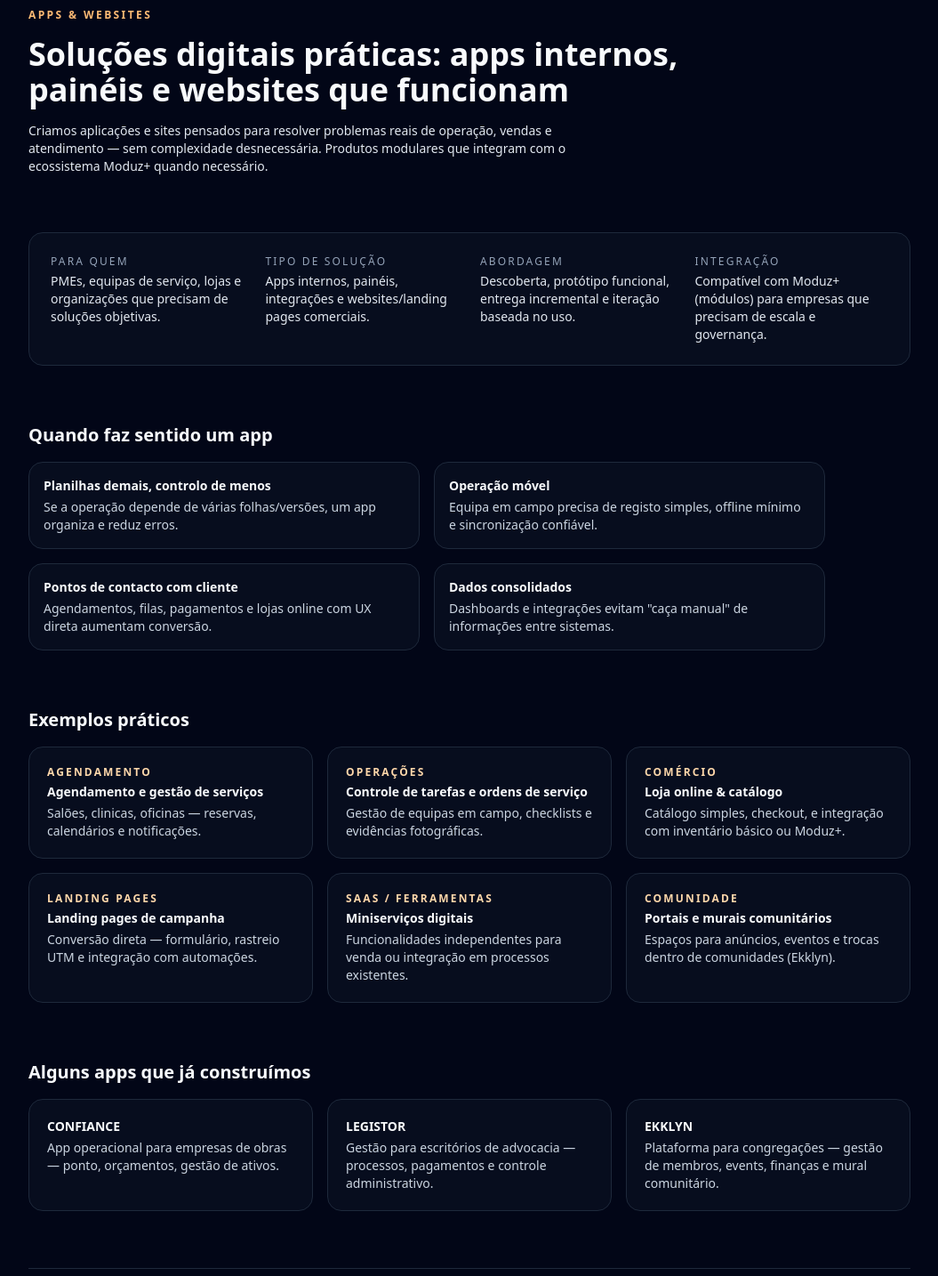
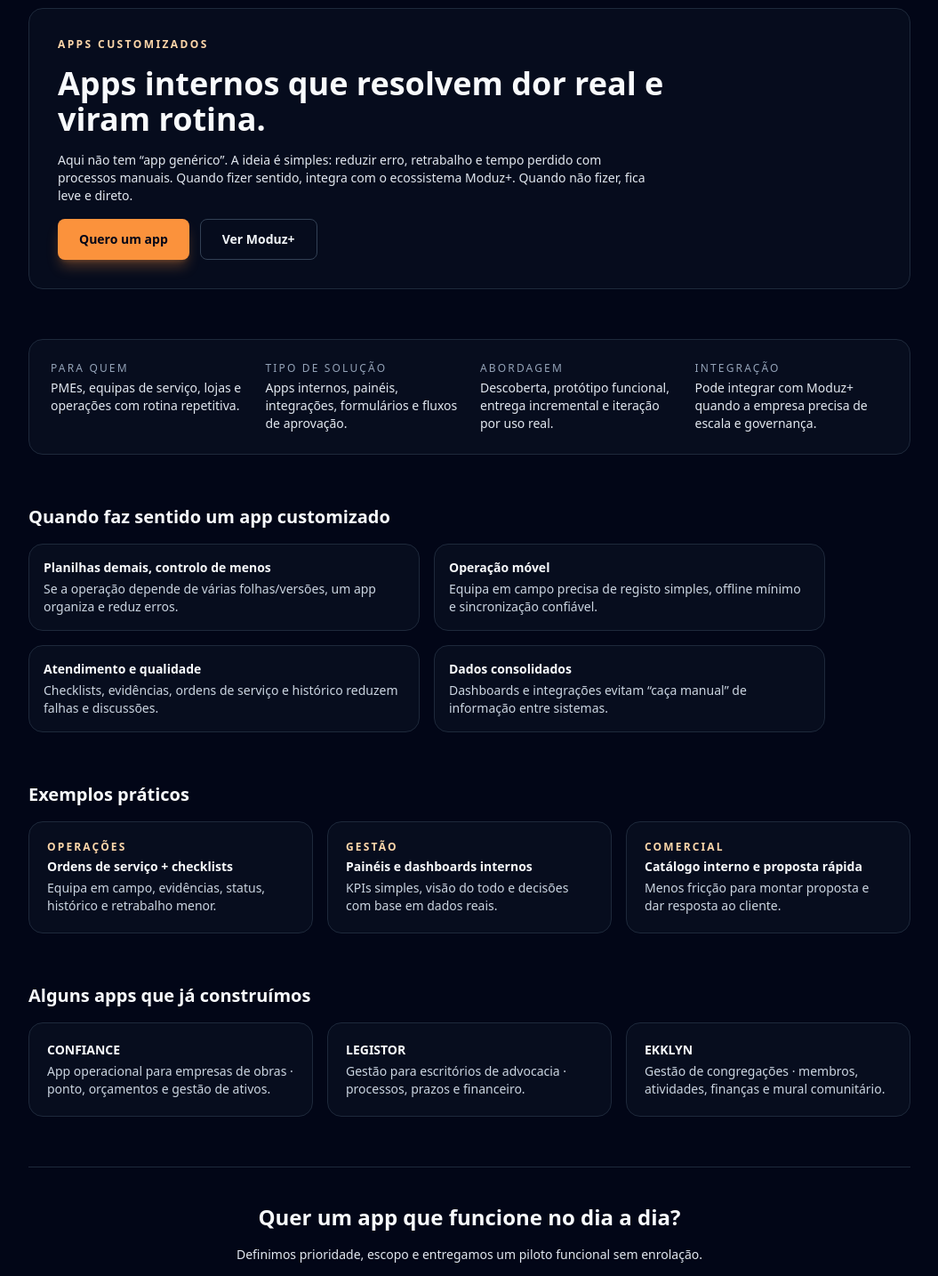
Before and after one commit to libertrendz/libertrendz-site, a Next.js app: page /apps in a window 1280 px wide. Shown: the part 140-1574 px from the top of the page at 89% size, without its empty margins (112-1167 px from the left). Built offline with nearby package versions, Linux system fonts and the light colour scheme.

Commit message:
Atualizar o page.tsx

```diff
--- a/app/apps/page.tsx
+++ b/app/apps/page.tsx
@@ -1,135 +1,206 @@
-import React from 'react';
-
+// app/apps/page.tsx
 export default function AppsPage() {
   return (
     <main className="min-h-[calc(100vh-5rem)] bg-slate-950 text-slate-50">
-      <section className="container-page py-12 lg:py-16 space-y-16">
-        {/* HERO */}
-        <div className="max-w-3xl space-y-4">
-          <p className="text-xs font-semibold uppercase tracking-[0.2em] text-accent-400">
-            Apps & Websites
-          </p>
-          <h1 className="text-3xl font-bold leading-tight md:text-4xl">
-            Soluções digitais práticas: apps internos, painéis e websites que funcionam
-          </h1>
-          <p className="text-sm text-slate-200 max-w-2xl">
-            Criamos aplicações e sites pensados para resolver problemas reais de operação,
-            vendas e atendimento — sem complexidade desnecessária. Produtos modulares que
-            integram com o ecossistema Moduz+ quando necessário.
-          </p>
+      <section className="container-page py-12 lg:py-16 space-y-14">
+        {/* HERO — mais vivo (tangerina) */}
+        <div className="relative overflow-hidden rounded-2xl border border-slate-800 bg-slate-900/35 p-8">
+          <div className="pointer-events-none absolute inset-0 bg-gradient-to-r from-accent-500/14 via-accent-400/8 to-transparent" />
+          <div className="relative z-10 max-w-3xl space-y-4">
+            <p className="text-xs font-semibold uppercase tracking-[0.2em] text-accent-300">
+              Apps customizados
+            </p>
+            <h1 className="text-3xl font-bold leading-tight md:text-4xl">
+              Apps internos que resolvem dor real e viram rotina.
+            </h1>
+            <p className="text-sm text-slate-200 max-w-2xl">
+              Aqui não tem “app genérico”. A ideia é simples: reduzir erro,
+              retrabalho e tempo perdido com processos manuais. Quando fizer
+              sentido, integra com o ecossistema Moduz+. Quando não fizer, fica
+              leve e direto.
+            </p>
+
+            <div className="mt-6 flex flex-wrap gap-3">
+              <a
+                href="/contato"
+                className="inline-flex items-center justify-center rounded-lg bg-accent-500 px-6 py-3 text-sm font-semibold text-slate-950 shadow-lg shadow-accent-500/30 transition hover:bg-accent-400"
+              >
+                Quero um app
+              </a>
+              <a
+                href="/moduz"
+                className="inline-flex items-center justify-center rounded-lg border border-slate-700 px-6 py-3 text-sm font-semibold text-slate-100 transition hover:border-slate-500 hover:bg-slate-900/60"
+              >
+                Ver Moduz+
+              </a>
+            </div>
+          </div>
         </div>
 
-        {/* RESUMO EM CARDS (EXEMPLOS PRÁTICOS) */}
+        {/* RESUMO */}
         <div className="grid gap-6 rounded-2xl border border-slate-800 bg-slate-900/40 p-6 md:grid-cols-4">
           <div>
-            <p className="text-xs uppercase tracking-[0.18em] text-slate-400">Para quem</p>
-            <p className="mt-1 text-sm text-slate-200">PMEs, equipas de serviço, lojas e organizações que precisam de soluções objetivas.</p>
+            <p className="text-xs uppercase tracking-[0.18em] text-slate-400">
+              Para quem
+            </p>
+            <p className="mt-1 text-sm text-slate-200">
+              PMEs, equipas de serviço, lojas e operações com rotina repetitiva.
+            </p>
           </div>
           <div>
-            <p className="text-xs uppercase tracking-[0.18em] text-slate-400">Tipo de solução</p>
-            <p className="mt-1 text-sm text-slate-200">Apps internos, painéis, integrações e websites/landing pages comerciais.</p>
+            <p className="text-xs uppercase tracking-[0.18em] text-slate-400">
+              Tipo de solução
+            </p>
+            <p className="mt-1 text-sm text-slate-200">
+              Apps internos, painéis, integrações, formulários e fluxos de
+              aprovação.
+            </p>
           </div>
           <div>
-            <p className="text-xs uppercase tracking-[0.18em] text-slate-400">Abordagem</p>
-            <p className="mt-1 text-sm text-slate-200">Descoberta, protótipo funcional, entrega incremental e iteração baseada no uso.</p>
+            <p className="text-xs uppercase tracking-[0.18em] text-slate-400">
+              Abordagem
+            </p>
+            <p className="mt-1 text-sm text-slate-200">
+              Descoberta, protótipo funcional, entrega incremental e iteração por
+              uso real.
+            </p>
           </div>
           <div>
-            <p className="text-xs uppercase tracking-[0.18em] text-slate-400">Integração</p>
-            <p className="mt-1 text-sm text-slate-200">Compatível com Moduz+ (módulos) para empresas que precisam de escala e governança.</p>
+            <p className="text-xs uppercase tracking-[0.18em] text-slate-400">
+              Integração
+            </p>
+            <p className="mt-1 text-sm text-slate-200">
+              Pode integrar com Moduz+ quando a empresa precisa de escala e
+              governança.
+            </p>
           </div>
         </div>
 
         {/* QUANDO FAZ SENTIDO */}
         <div className="space-y-4">
-          <h2 className="text-xl font-semibold text-slate-50">Quando faz sentido um app</h2>
+          <h2 className="text-xl font-semibold text-slate-50">
+            Quando faz sentido um app customizado
+          </h2>
           <div className="grid gap-4 md:grid-cols-2 max-w-4xl">
             <div className="rounded-2xl border border-slate-800 bg-slate-900/40 p-4 text-sm text-slate-200">
-              <p className="mb-1 font-semibold text-slate-50">Planilhas demais, controlo de menos</p>
-              <p className="text-slate-300">Se a operação depende de várias folhas/versões, um app organiza e reduz erros.</p>
+              <p className="mb-1 font-semibold text-slate-50">
+                Planilhas demais, controlo de menos
+              </p>
+              <p className="text-slate-300">
+                Se a operação depende de várias folhas/versões, um app organiza e
+                reduz erros.
+              </p>
             </div>
             <div className="rounded-2xl border border-slate-800 bg-slate-900/40 p-4 text-sm text-slate-200">
               <p className="mb-1 font-semibold text-slate-50">Operação móvel</p>
-              <p className="text-slate-300">Equipa em campo precisa de registo simples, offline mínimo e sincronização confiável.</p>
+              <p className="text-slate-300">
+                Equipa em campo precisa de registo simples, offline mínimo e
+                sincronização confiável.
+              </p>
             </div>
             <div className="rounded-2xl border border-slate-800 bg-slate-900/40 p-4 text-sm text-slate-200">
-              <p className="mb-1 font-semibold text-slate-50">Pontos de contacto com cliente</p>
-              <p className="text-slate-300">Agendamentos, filas, pagamentos e lojas online com UX direta aumentam conversão.</p>
+              <p className="mb-1 font-semibold text-slate-50">
+                Atendimento e qualidade
+              </p>
+              <p className="text-slate-300">
+                Checklists, evidências, ordens de serviço e histórico reduzem
+                falhas e discussões.
+              </p>
             </div>
             <div className="rounded-2xl border border-slate-800 bg-slate-900/40 p-4 text-sm text-slate-200">
-              <p className="mb-1 font-semibold text-slate-50">Dados consolidados</p>
-              <p className="text-slate-300">Dashboards e integrações evitam "caça manual" de informações entre sistemas.</p>
+              <p className="mb-1 font-semibold text-slate-50">
+                Dados consolidados
+              </p>
+              <p className="text-slate-300">
+                Dashboards e integrações evitam “caça manual” de informação entre
+                sistemas.
+              </p>
             </div>
           </div>
         </div>
 
-        {/* TIPOS DE SOLUÇÃO (EXEMPLOS PRÁTICOS) */}
+        {/* EXEMPLOS PRÁTICOS */}
         <div className="space-y-4">
           <h2 className="text-xl font-semibold text-slate-50">Exemplos práticos</h2>
           <div className="grid gap-4 md:grid-cols-3">
             <div className="rounded-2xl border border-slate-800 bg-slate-900/40 p-5 text-sm text-slate-200">
-              <p className="mb-1 text-xs font-semibold uppercase tracking-[0.18em] text-accent-300">Agendamento</p>
-              <p className="font-semibold text-slate-50">Agendamento e gestão de serviços</p>
-              <p className="mt-1 text-slate-300">Salões, clinicas, oficinas — reservas, calendários e notificações.</p>
+              <p className="mb-1 text-xs font-semibold uppercase tracking-[0.18em] text-accent-300">
+                Operações
+              </p>
+              <p className="font-semibold text-slate-50">
+                Ordens de serviço + checklists
+              </p>
+              <p className="mt-1 text-slate-300">
+                Equipa em campo, evidências, status, histórico e retrabalho menor.
+              </p>
             </div>
 
             <div className="rounded-2xl border border-slate-800 bg-slate-900/40 p-5 text-sm text-slate-200">
-              <p className="mb-1 text-xs font-semibold uppercase tracking-[0.18em] text-accent-300">Operações</p>
-              <p className="font-semibold text-slate-50">Controle de tarefas e ordens de serviço</p>
-              <p className="mt-1 text-slate-300">Gestão de equipas em campo, checklists e evidências fotográficas.</p>
+              <p className="mb-1 text-xs font-semibold uppercase tracking-[0.18em] text-accent-300">
+                Gestão
+              </p>
+              <p className="font-semibold text-slate-50">
+                Painéis e dashboards internos
+              </p>
+              <p className="mt-1 text-slate-300">
+                KPIs simples, visão do todo e decisões com base em dados reais.
+              </p>
             </div>
 
             <div className="rounded-2xl border border-slate-800 bg-slate-900/40 p-5 text-sm text-slate-200">
-              <p className="mb-1 text-xs font-semibold uppercase tracking-[0.18em] text-accent-300">Comércio</p>
-              <p className="font-semibold text-slate-50">Loja online & catálogo</p>
-              <p className="mt-1 text-slate-300">Catálogo simples, checkout, e integração com inventário básico ou Moduz+.</p>
-            </div>
-
-            <div className="rounded-2xl border border-slate-800 bg-slate-900/40 p-5 text-sm text-slate-200">
-              <p className="mb-1 text-xs font-semibold uppercase tracking-[0.18em] text-accent-300">Landing pages</p>
-              <p className="font-semibold text-slate-50">Landing pages de campanha</p>
-              <p className="mt-1 text-slate-300">Conversão direta — formulário, rastreio UTM e integração com automações.</p>
-            </div>
-
-            <div className="rounded-2xl border border-slate-800 bg-slate-900/40 p-5 text-sm text-slate-200">
-              <p className="mb-1 text-xs font-semibold uppercase tracking-[0.18em] text-accent-300">SaaS / ferramentas</p>
-              <p className="font-semibold text-slate-50">Miniserviços digitais</p>
-              <p className="mt-1 text-slate-300">Funcionalidades independentes para venda ou integração em processos existentes.</p>
-            </div>
-
-            <div className="rounded-2xl border border-slate-800 bg-slate-900/40 p-5 text-sm text-slate-200">
-              <p className="mb-1 text-xs font-semibold uppercase tracking-[0.18em] text-accent-300">Comunidade</p>
-              <p className="font-semibold text-slate-50">Portais e murais comunitários</p>
-              <p className="mt-1 text-slate-300">Espaços para anúncios, eventos e trocas dentro de comunidades (Ekklyn).</p>
+              <p className="mb-1 text-xs font-semibold uppercase tracking-[0.18em] text-accent-300">
+                Comercial
+              </p>
+              <p className="font-semibold text-slate-50">
+                Catálogo interno e proposta rápida
+              </p>
+              <p className="mt-1 text-slate-300">
+                Menos fricção para montar proposta e dar resposta ao cliente.
+              </p>
             </div>
           </div>
         </div>
 
         {/* APPS REAIS (2 LINHAS) */}
         <div className="space-y-4">
-          <h2 className="text-xl font-semibold text-slate-50">Alguns apps que já construímos</h2>
+          <h2 className="text-xl font-semibold text-slate-50">
+            Alguns apps que já construímos
+          </h2>
           <div className="grid gap-4 md:grid-cols-3">
             <article className="rounded-2xl border border-slate-800 bg-slate-900/40 p-5">
               <p className="text-sm font-semibold text-slate-50">CONFIANCE</p>
-              <p className="mt-1 text-sm text-slate-300">App operacional para empresas de obras — ponto, orçamentos, gestão de ativos.</p>
+              <p className="mt-1 text-sm text-slate-300">
+                App operacional para empresas de obras · ponto, orçamentos e gestão
+                de ativos.
+              </p>
             </article>
 
             <article className="rounded-2xl border border-slate-800 bg-slate-900/40 p-5">
               <p className="text-sm font-semibold text-slate-50">LEGISTOR</p>
-              <p className="mt-1 text-sm text-slate-300">Gestão para escritórios de advocacia — processos, pagamentos e controle administrativo.</p>
+              <p className="mt-1 text-sm text-slate-300">
+                Gestão para escritórios de advocacia · processos, prazos e
+                financeiro.
+              </p>
             </article>
 
             <article className="rounded-2xl border border-slate-800 bg-slate-900/40 p-5">
               <p className="text-sm font-semibold text-slate-50">EKKLYN</p>
-              <p className="mt-1 text-sm text-slate-300">Plataforma para congregações — gestão de membros, events, finanças e mural comunitário.</p>
+              <p className="mt-1 text-sm text-slate-300">
+                Gestão de congregações · membros, atividades, finanças e mural
+                comunitário.
+              </p>
             </article>
           </div>
         </div>
 
         {/* CTA FINAL */}
         <div className="pt-10 border-t border-slate-800 text-center space-y-4">
-          <h2 className="text-2xl font-semibold text-slate-50">Quer um app que funcione no dia a dia?</h2>
+          <h2 className="text-2xl font-semibold text-slate-50">
+            Quer um app que funcione no dia a dia?
+          </h2>
           <p className="max-w-xl mx-auto text-sm text-slate-200">
-            Se a tua empresa precisa de organização real, definimos o escopo e entregamos um piloto funcional com prioridades claras.
+            Definimos prioridade, escopo e entregamos um piloto funcional sem
+            enrolação.
           </p>
           <a
             href="/contato"
```
